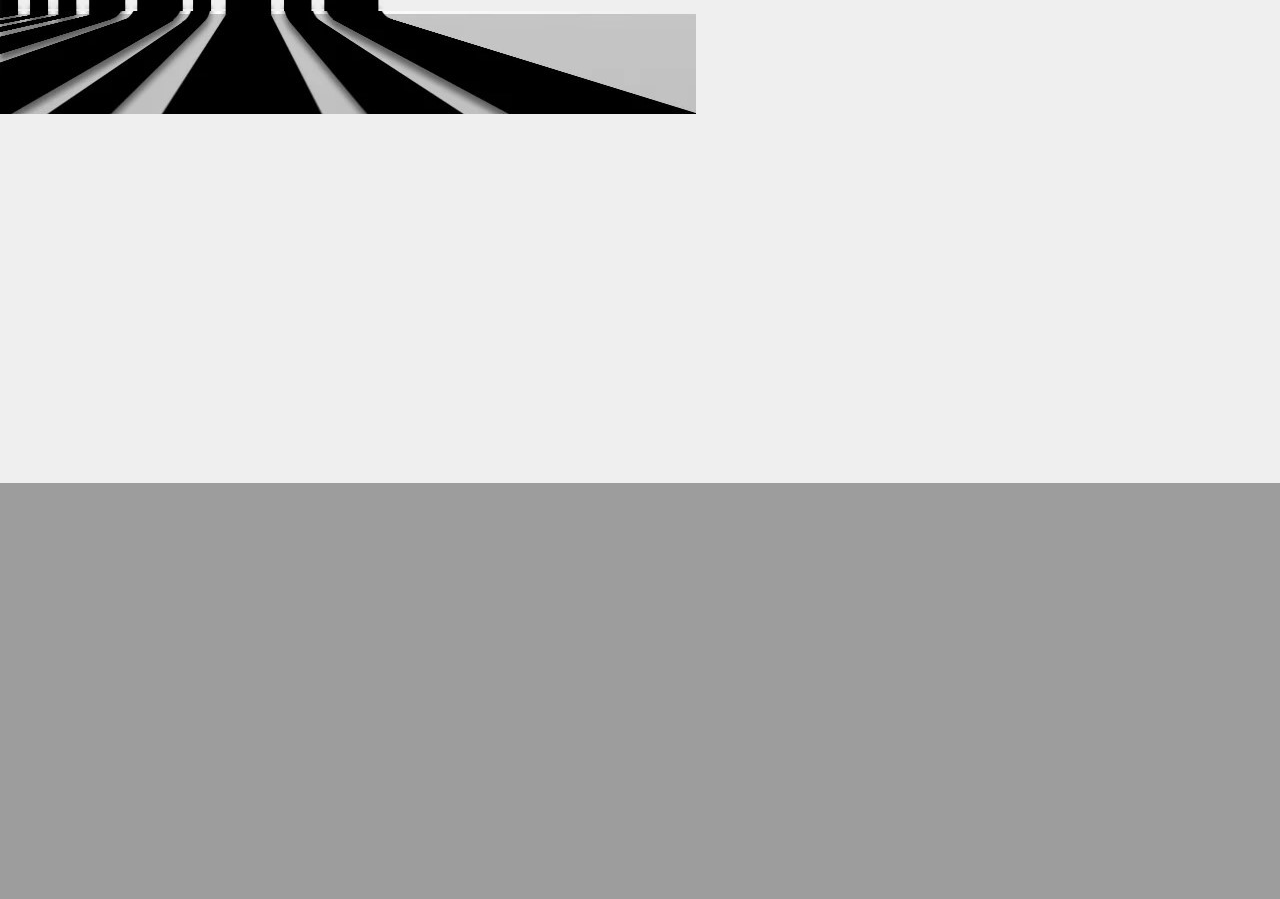
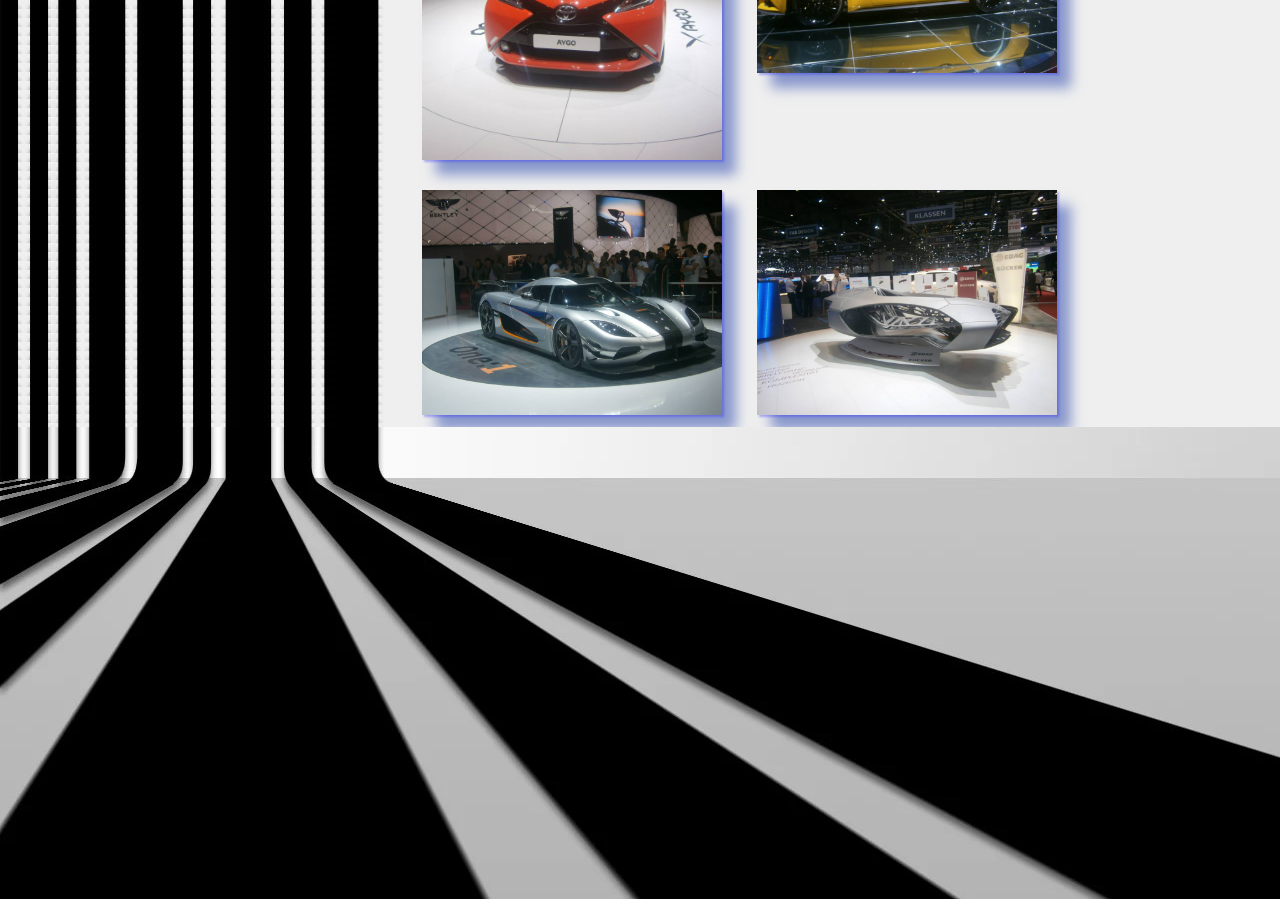
Before and after one commit to Eveyn-6/projet, a PHP site: template view/carsView.php in a window 1280 px wide. Shown: the part 1917-2816 px from the top of the page. Before the commit the page ends 2400 px from the top, so only its background shows below. Run offline with PHP 8.4, Linux system fonts and the light colour scheme; the template is opened without the code that fills it, so the values that code supplies are empty.

Commit message:
layout_suite

```diff
--- a/public/css/_layout.css
+++ b/public/css/_layout.css
@@ -30,13 +30,9 @@
         }
 
         .footer {
-            background-image: url('https://github.com/Eveyn-6/projet/raw/master/public/images/bgf.jpg');
+            background-image: url('https://github.com/Eveyn-6/projet/raw/master/public/images/wallp.jpg');
             background-repeat: no-repeat;
             height: 472px;
-        }
-
-        .footer {
-            background-image: url('https://eveyn-6.github.io/projet/public/images/bgf.jpg');
         }
 
         .wrapper {
@@ -56,6 +52,7 @@
         .input_group {
             display: flex;
             justify-content: space-between;
+            flex-direction: column;
         }
 
         @media (min-width: 576px) {
@@ -67,7 +64,7 @@
             }
             .input_group {
                 display: flex;
-                justify-content: column;
+                flex-direction: row;
             }
         }
 
@@ -78,10 +75,8 @@
             #logo_content {
                 margin-left: 10px;
             }
-            .input_group {
-                display: flex;
-                justify-content: column;
         }
+
         @media (min-width: 992px) {
             .left {
                 width: 430px;
@@ -92,14 +87,10 @@
             #logo_content {
                 display: none;
             }
-                .input_group {
-                    display: flex;
-                    justify-content: column;
         }
-            }
+
         @media (min-width: 1200px) {
             .left {
                 width: 410px;
             }
         }
-        }
--- a/public/css/style.css
+++ b/public/css/style.css
@@ -33,6 +33,15 @@
     font-size: 25px;
     margin-bottom: 10px;
     margin-left: 20px;
+}
+
+.cars img {
+    width: 100%;
+    min-width: 100px;
+    max-width: 300px;
+    margin-top: 30px;
+    margin-right: 30px;
+    box-shadow: 2px 2px 2px 0px #211dff50, 14px 15px 12px 0px#3e58b494;
 }
 
 a {
--- a/view/albumView.php
+++ b/view/albumView.php
@@ -12,7 +12,7 @@
     <div id="med-card" class="card mb-3">
       <img id="image_index"class="card-img-top" src="public/images/cars/geneve.jpg" alt="buterfly image">
       <div class="card-body">
-       <a class="nav-link" href="index.php?action=carsView" > <h6 class="card-title">Automobile</h6></a>
+       <a class="nav-link" href="index.php?action=cars" > <h6 class="card-title">Automobile</h6></a>
         <p class="card-text"> </p>
       </div>
     </div>
@@ -20,7 +20,7 @@
     <div id="med-card" class="card mb-3">
       <img id="image_index"class="card-img-top" src="public/images/nature/Nature.jpg" alt="buterfly image">
       <div class="card-body">
-       <a class="nav-link" href="index.php?action=natureView" > <h6 class="card-title">Nature</h6></a>
+       <a class="nav-link" href="index.php?action=nature" > <h6 class="card-title">Nature</h6></a>
         <p class="card-text"> </p>
       </div>
     </div>
--- a/view/carsView.php
+++ b/view/carsView.php
@@ -2,21 +2,20 @@
 
  <div class="cars">
      <div class="car_left">
-         <img src="public/images/urbex/geneve.jpg" alt="">
-         <img src="public/images/urbex/orange_car.jpg" alt="">
-         <img src="public/images/urbex/white_car.jpg" alt="">
-         <img src="public/images/urbex/yellow_car.jpg" alt="">
-         <img src="public/images/urbex/red_car.jpg" alt="">
-         <img src="public/images/urbex/circle_car.jpg" alt="">
-
+         <img src="public/images/cars/orange_car.jpg" alt="blue car">
+         <img src="public/images/cars/geneve.jpg" alt= "orange car">
+         <img src="public/images/cars/circle_car.jpg" alt="black car">
+         <img src="public/images/cars/green_car.jpg" alt="yellow car">
+         <img src="public/images/cars/red_car.jpg" alt="red car">
+         <img src="public/images/cars/black_car.jpg" alt="circle car">
      </div>
      <div class="car_right">
-         <img src="public/images/urbex/green_car.jpg" alt="">
-         <img src="public/images/urbex/white2car.jpg" alt="">
-         <img src="public/images/urbex/black_car.jpg" alt="">
-         <img src="public/images/urbex/grey_car.jpg" alt="">
-         <img src="public/images/urbex/run_car.jpg" alt="">
-         <img src="public/images/urbex/rungrey_car.jpg" alt="">
+     <img src="public/images/cars/grey_car.jpg" alt="grey car">
+     <img src="public/images/cars/whites_car.jpg" alt="grey car">
+         <img src="public/images/cars/orange_2car.jpg" alt="run car">
+         <img src="public/images/cars/yellow_car.jpg" alt="grey car">
+         <img src="public/images/cars/rungrey_car.jpg" alt="green car">
+         <img src="public/images/cars/future_car.jpg" alt="grey car">
      </div>
  </div>
 
```
Also changed, not shown: view/homeView.php (+4 -5 lines), public/images/cars/10014609_10201560666478879_938829341_n.jpg (deleted), public/images/cars/future_car.jpg (added), public/images/cars/orange_2car.jpg (added), public/images/cars/whites_car.jpg (added). Lines whose indentation alone changed are shown as unchanged.
